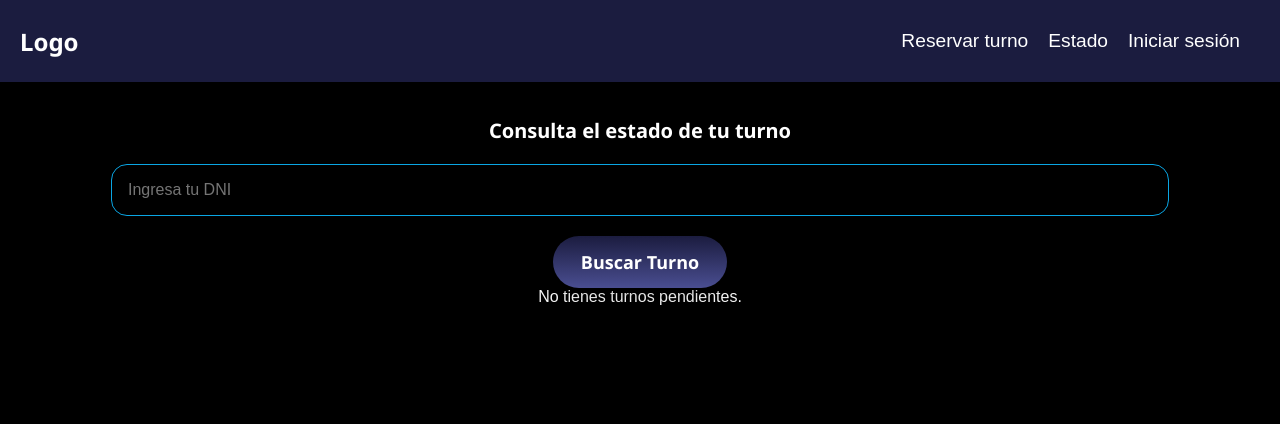
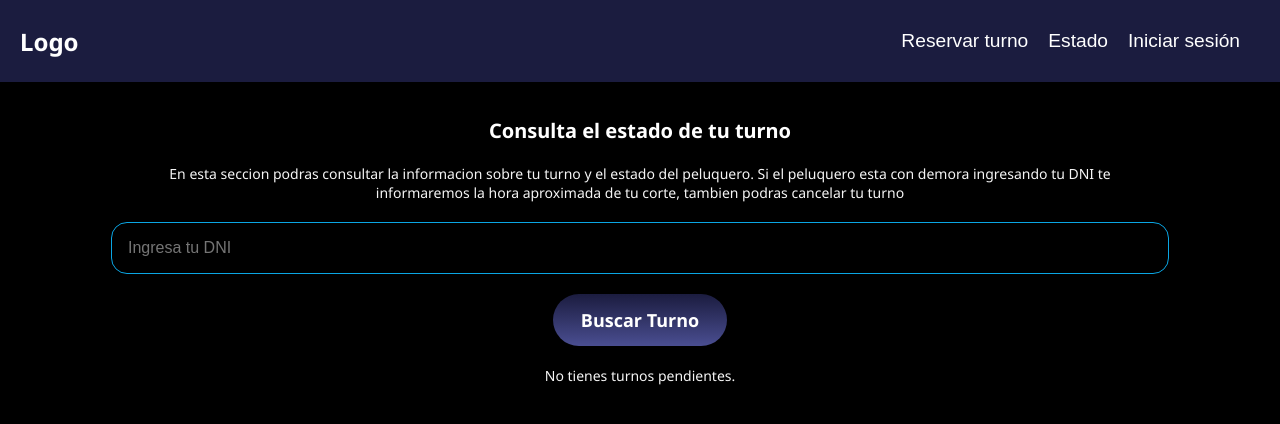
Before and after one commit to AugustoGalarza99/vanesamonteros, a React (Vite) app: page /estado in a window 1280 px wide. Both pictures are taken after a click on the button "Buscar Turno". Shown: the top 424 px of the page. Built offline with nearby package versions, Linux system fonts and the light colour scheme; no server answers; the database is empty.

Commit message:
Actu css estado

```diff
--- a/src/components/EstadoPeluquero/EstadoPeluquero.css
+++ b/src/components/EstadoPeluquero/EstadoPeluquero.css
@@ -8,6 +8,23 @@ h2{
     font-family: var(--font);
     font-size: 20px;
     margin-bottom: 20px;
+}
+p{
+  font-family: var(--font);
+  font-size: 14px;
+  width: 80%;
+  text-align: center;
+  margin-bottom: 20px;
+}
+.demora{
+  font-family: var(--font);
+  margin-top: 20px;
+}
+.info-turno{
+  display: flex;
+  flex-direction: column;
+  align-items: center;
+  justify-content: center;
 }
 .input-estado{
     font-size: 14px;
@@ -86,3 +103,32 @@ h2{
       background-position: right bottom;
     }
   }
+
+  .button-estado2 {
+    margin-top: 20px;
+    position: relative;
+    display: inline-block;
+    /*background: linear-gradient(to bottom, #1b1c3f, #4a4e91);*/
+    background: linear-gradient(to bottom, #5a0b0b, #c01b1b);
+   /* Gradient background */
+    color: white;
+   /* White text color */
+    font-family: "Segoe UI", sans-serif;
+   /* Stylish and legible font */
+    font-weight: bold;
+    font-size: 18px;
+   /* Large font size */
+    border: none;
+   /* No border */
+    border-radius: 30px;
+   /* Rounded corners */
+    padding: 14px 28px;
+   /* Large padding */
+    cursor: pointer;
+   /* Cursor on hover */
+    box-shadow: 0 5px 15px rgba(0, 0, 0, 0.2);
+   /* Subtle shadow */
+    animation: button-shimmer 2s infinite;
+    transition: all 0.3s ease-in-out;
+   /* Smooth transition */
+  }
--- a/src/components/EstadoPeluquero/EstadoPeluquero.jsx
+++ b/src/components/EstadoPeluquero/EstadoPeluquero.jsx
@@ -102,6 +102,7 @@ const EstadoPeluquero = () => {
     return (
         <div className="estado-peluquero">
             <h2>Consulta el estado de tu turno</h2>
+            <p>En esta seccion podras consultar la informacion sobre tu turno y el estado del peluquero. Si el peluquero esta con demora ingresando tu DNI te informaremos la hora aproximada de tu corte, tambien podras cancelar tu turno </p>
             <input
                 className='input-estado'
                 type="text"
@@ -112,18 +113,17 @@ const EstadoPeluquero = () => {
             />
             <button className='button-estado' onClick={handleBuscarTurno}>Buscar Turno</button>
 
-            {mensajeDemora && <p>{mensajeDemora}</p>}
+            {mensajeDemora && <p className='demora'>{mensajeDemora}</p>}
 
             {turno && (
-                <div>
+                <div className='info-turno'>
                     <h3>Información del turno:</h3>
                     <p><strong>Nombre:</strong> {turno.nombre} {turno.apellido}</p>
                     <p><strong>Servicio:</strong> {turno.servicio}</p>
-                    <p><strong>Peluquero:</strong> {turno.uidPeluquero}</p>
                     <p><strong>Fecha:</strong> {turno.fecha}</p>
                     <p><strong>Hora:</strong> {turno.hora}</p>
 
-                    <button onClick={handleCancelarTurno}>Cancelar Turno</button>
+                    <button className='button-estado2' onClick={handleCancelarTurno}>Cancelar Turno</button>
                 </div>
             )}
         </div>
```
